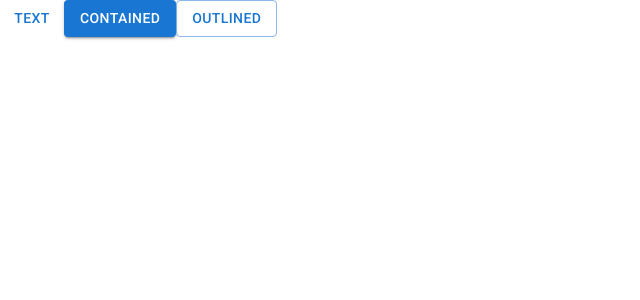
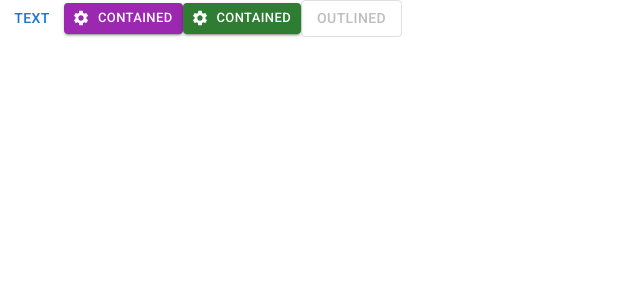
Before and after one commit to Svmpankaj/MUI-Social-media, a React (Create React App) app: page / in a window 1280 px wide. Shown: the top 300 px of the page, without its empty margins (0-640 px from the left). Built offline with nearby package versions, Linux system fonts and the light colour scheme.

Commit message:
fixed npm package error

```diff
--- a/public/index.html
+++ b/public/index.html
@@ -3,7 +3,6 @@
   <head>
     <meta charset="utf-8" />
     <meta name="viewport" content="width=device-width, initial-scale=1" />
-    <meta name="theme-color" content="#000000" />
     <meta
       name="description"
       content="Web site created using create-react-app"
--- a/src/App.js
+++ b/src/App.js
@@ -1,11 +1,28 @@
 import { Button } from '@mui/material';
+import SettingsIcon from '@mui/icons-material/Settings';
 
 function App() {
   return (
     <div >
       <Button variant="text">Text</Button>
-      <Button variant="contained">Contained</Button>
-      <Button variant="outlined">Outlined</Button>
+      <Button
+        startIcon={<SettingsIcon />}
+        variant="contained"
+        color='secondary'
+        size='small'
+      >
+        Contained
+      </Button>
+      <Button
+        startIcon={<SettingsIcon />}
+        variant="contained"
+        color='success'
+        size='small'
+      >
+        Contained
+      </Button>
+
+      <Button variant="outlined" disabled>Outlined</Button>
     </div>
   );
 }
```
